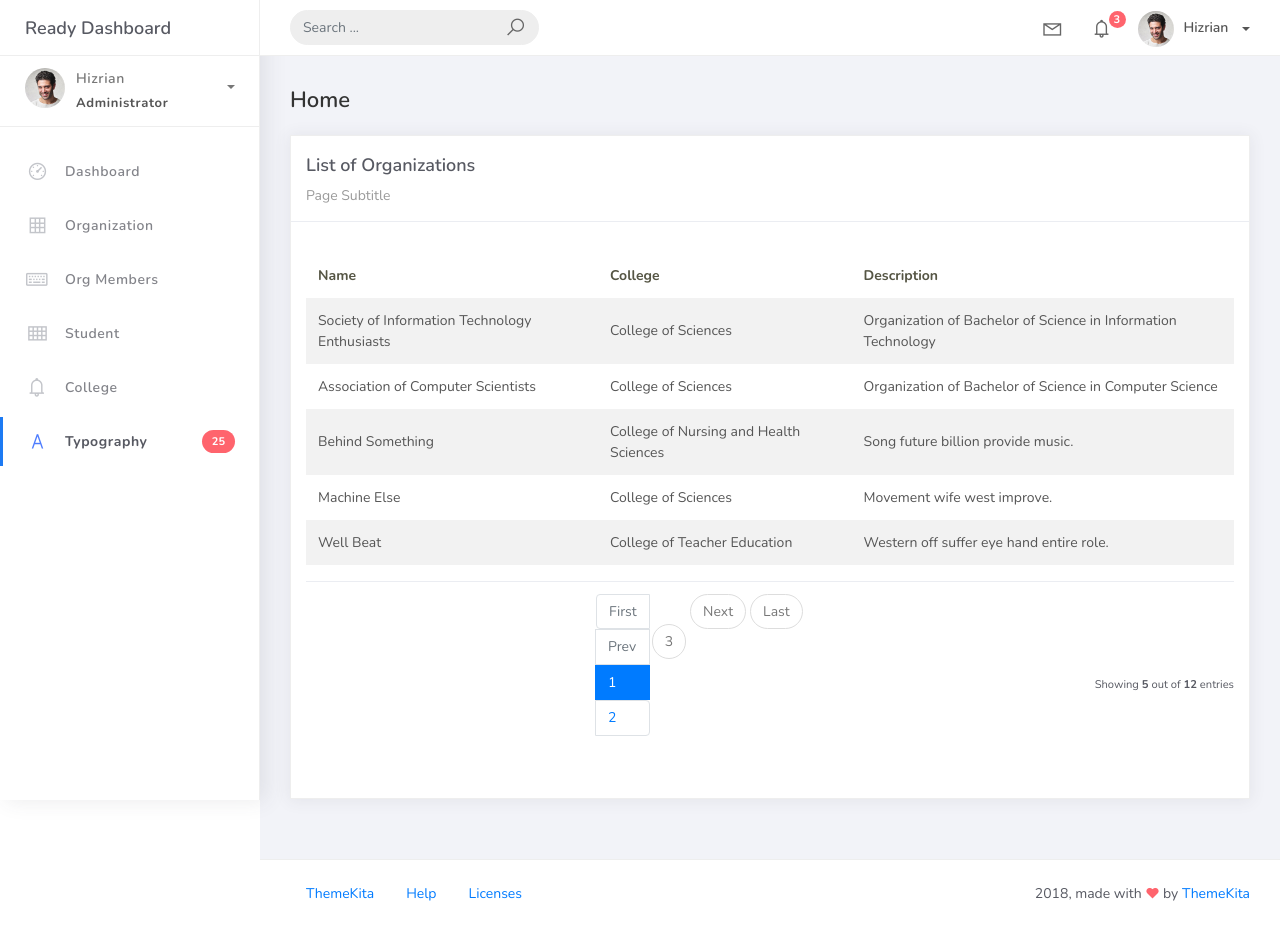
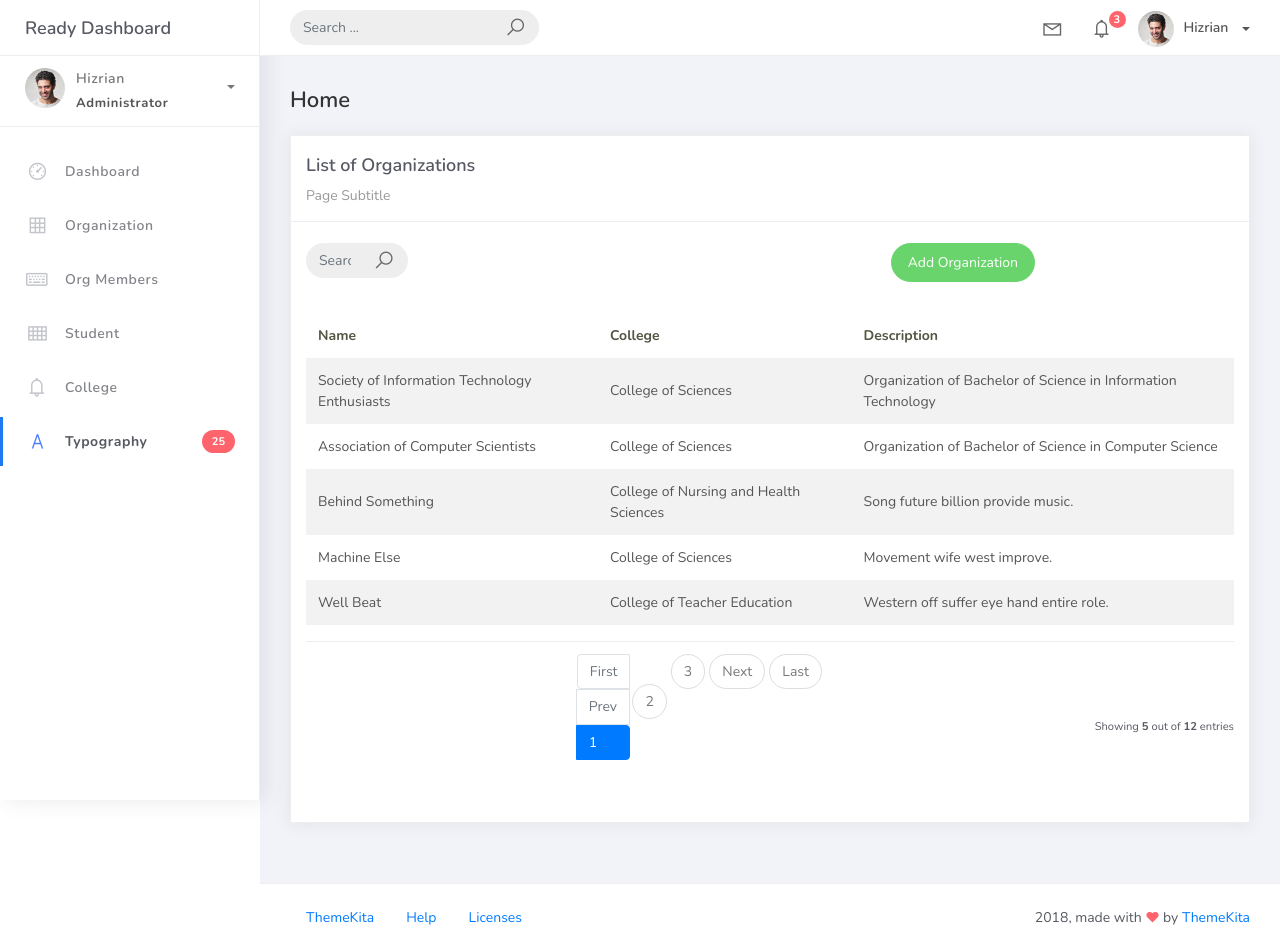
Before and after one commit to shenadp/PSUSphere, a Django app: page /organization_list/ in a window 1280 px wide. Before the commit the page ends 901 px from the top, so only its background shows below. Run offline with Django 5.2, Linux system fonts and the light colour scheme; data comes from the database, SQL or seed files in the repository; some libraries are stand-ins or nearby versions.

Commit message:
Added Organization CreateView

```diff
--- a/projectsite/projectsite/urls.py
+++ b/projectsite/projectsite/urls.py
@@ -16,11 +16,12 @@ Including another URLconf
 """
 from django.contrib import admin
 from django.urls import path
-from studentorg.views import HomePageView, OrganizationList
+from studentorg.views import HomePageView, OrganizationList, OrganizationCreateView
 from studentorg import views
 
 urlpatterns = [
     path("admin/", admin.site.urls),
     path('', views.HomePageView.as_view(), name='home'),
     path('organization_list/', OrganizationList.as_view(), name='organization-list'),
+    path('organization_add/', OrganizationCreateView.as_view(), name='organization-add'),
 ]
--- a/projectsite/studentorg/views.py
+++ b/projectsite/studentorg/views.py
@@ -1,6 +1,9 @@
 from django.shortcuts import render
 from django.views.generic.list import ListView
+from django.views.generic.edit import CreateView
 from studentorg.models import Organization
+from studentorg.forms import OrganizationForm
+from django.urls import reverse_lazy
 
 class HomePageView(ListView):
     model = Organization
@@ -12,3 +15,9 @@ class OrganizationList (ListView):
     context_object_name = 'organization'
     template_name = 'org_list.html'
     paginate_by = 5
+
+class OrganizationCreateView (CreateView):
+    model = Organization
+    form_class = OrganizationForm
+    template_name = 'org_form.html'
+    success_url = reverse_lazy('organization-list')
--- a/projectsite/templates/includes/form.html
+++ b/projectsite/templates/includes/form.html
@@ -5,6 +5,7 @@
     {% for error in form.non_field_errors %}
         <p{% if forloop.last %} class="mb-0"{% endif %}>{{ error }}</p>
 </div>
+{% endfor %}
 {% endif %}
 
 {% for field in form %}
--- a/projectsite/templates/org_list.html
+++ b/projectsite/templates/org_list.html
@@ -9,6 +9,26 @@
                         <div class="card-title">List of Organizations</div>
                         <div class="card-category">Page Subtitle</div>
                     </div>
+                    <br />
+                        <div class="col-md-12 row">
+                            <div class="col-md-6">
+                                <form class="navbar-left navbar-form nav-search mr-md-3" action="">
+                                    <div class="input-group">
+                                        <input type="text" placeholder="Search ..." class="form-control" />
+                                        <div class="input-group-append">
+                                        <span class="input-group-text">
+                                            <i class="la la-search search-icon"></i>
+                                        </span>
+                                        </div>
+                                    </div>
+                                </form>
+                            </div>
+                            <div class="col-md-6">
+                                <div class="pull-right">
+                                    <a href="{% url 'organization-add' %}" class="btn btn-success btn-rounded">Add Organization</a>
+                                </div>
+                            </div>
+                        </div>
                     <div class="card-body">
                         <table class="table table-striped mt-3">
                             <thead>
```
Also changed, not shown: projectsite/studentorg/forms.py (added, +8 -0 lines), projectsite/templates/org_form.html (added, +31 -0 lines).
